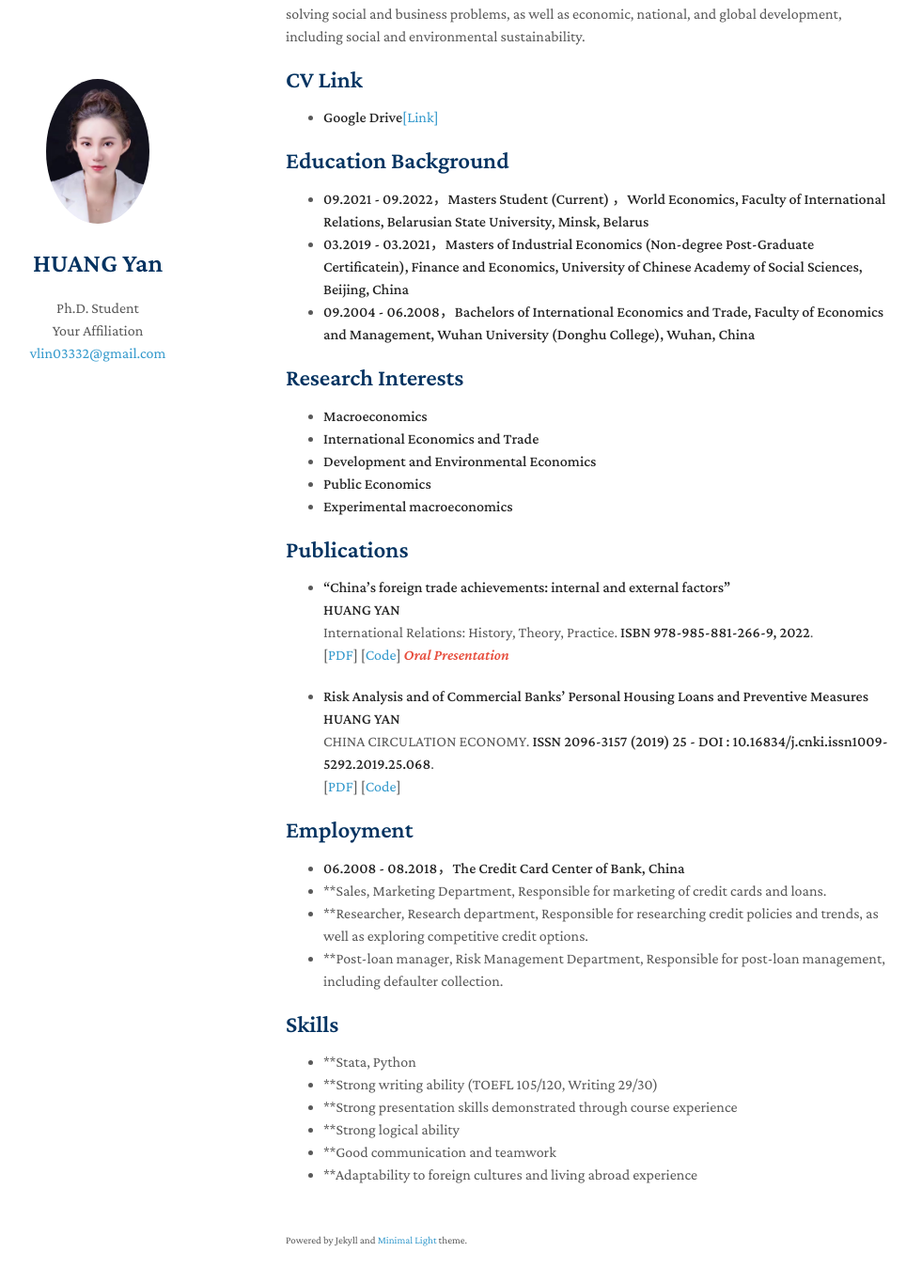
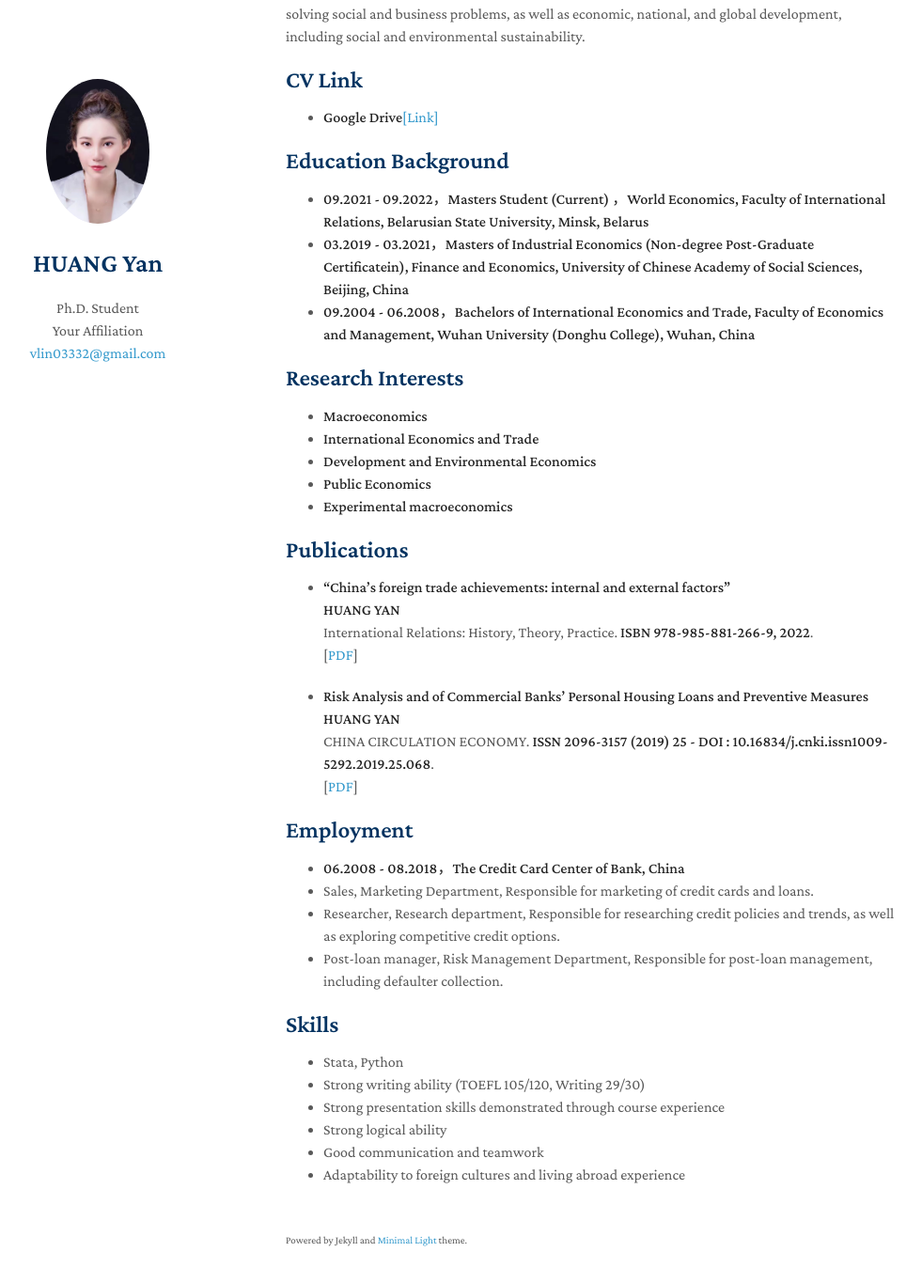
Before and after one commit to huangyan211/HuangYan, a Jekyll site: the page built from index.md, in a window 1280 px wide and 1400 px high, scrolled down 406 px. Shown: the top 1365 px of the window at 94% size, without its empty margins (166-1147 px from the left). Built offline with Jekyll 4.4.1, drawn with Linux system fonts in a browser that asks for light colours; nearby versions of some CDN libraries; a style sheet for code colours, icons or effects is not loaded; our own code applies the rules of GitHub Pages for plain Markdown files.

Commit message:
Update index.md

```diff
--- a/index.md
+++ b/index.md
@@ -37,7 +37,7 @@ University of Chinese Academy of Social Sciences, Beijing, China**
   <br>
   International Relations: History, Theory, Practice. **ISBN 978-985-881-266-9, 2022**.
   <br>
-  [[PDF](https://arxiv.org/pdf/2002.10211.pdf)] [[Code](https://github.com/yaoyao-liu/mnemonics)] <strong><i style="color:#e74d3c">Oral Presentation</i></strong>
+  [[PDF](https://arxiv.org/pdf/2002.10211.pdf)]
 
 - **Risk Analysis and of Commercial Banks' Personal Housing Loans and Preventive Measures**
   <br>
@@ -45,18 +45,18 @@ University of Chinese Academy of Social Sciences, Beijing, China**
   <br>
   CHINA CIRCULATION ECONOMY. **ISSN 2096-3157 (2019) 25 - DOI : 10.16834/j.cnki.issn1009-5292.2019.25.068**.
   <br>
-  [[PDF]([http://papers.nips.cc/paper/9216-learning-to-self-train-for-semi-supervised-few-shot-classification.pdf](https://elib.bsu.by/bitstream/123456789/278697/1/338-341.pdf))] [[Code](https://github.com/xinzheli1217/learning-to-self-train)]
+  [[PDF]([http://papers.nips.cc/paper/9216-learning-to-self-train-for-semi-supervised-few-shot-classification.pdf](https://elib.bsu.by/bitstream/123456789/278697/1/338-341.pdf))]
 
 ## Employment
 - **06.2008 - 08.2018，The Credit Card Center of Bank, China**
-- **Sales, Marketing Department, Responsible for marketing of credit cards and loans.
-- **Researcher, Research department, Responsible for researching credit policies and trends, as well as exploring competitive credit options.
-- **Post-loan manager, Risk Management Department, Responsible for post-loan management, including defaulter collection.
+- Sales, Marketing Department, Responsible for marketing of credit cards and loans.
+- Researcher, Research department, Responsible for researching credit policies and trends, as well as exploring competitive credit options.
+- Post-loan manager, Risk Management Department, Responsible for post-loan management, including defaulter collection.
 
 ## Skills
-- **Stata, Python
-- **Strong writing ability (TOEFL 105/120, Writing 29/30)
-- **Strong presentation skills demonstrated through course experience
-- **Strong logical ability
-- **Good communication and teamwork
-- **Adaptability to foreign cultures and living abroad experience
+- Stata, Python
+- Strong writing ability (TOEFL 105/120, Writing 29/30)
+- Strong presentation skills demonstrated through course experience
+- Strong logical ability
+- Good communication and teamwork
+- Adaptability to foreign cultures and living abroad experience
```
